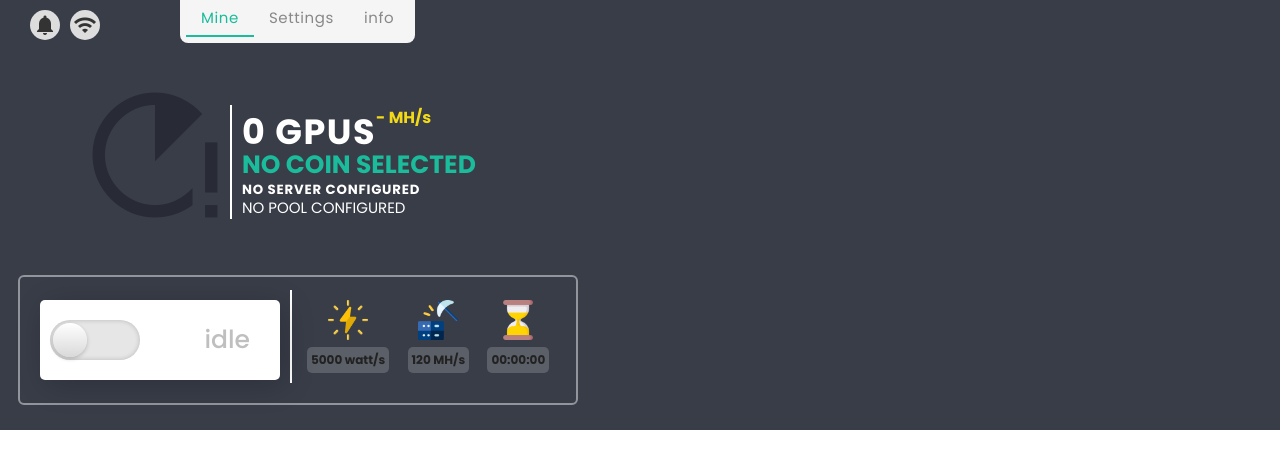
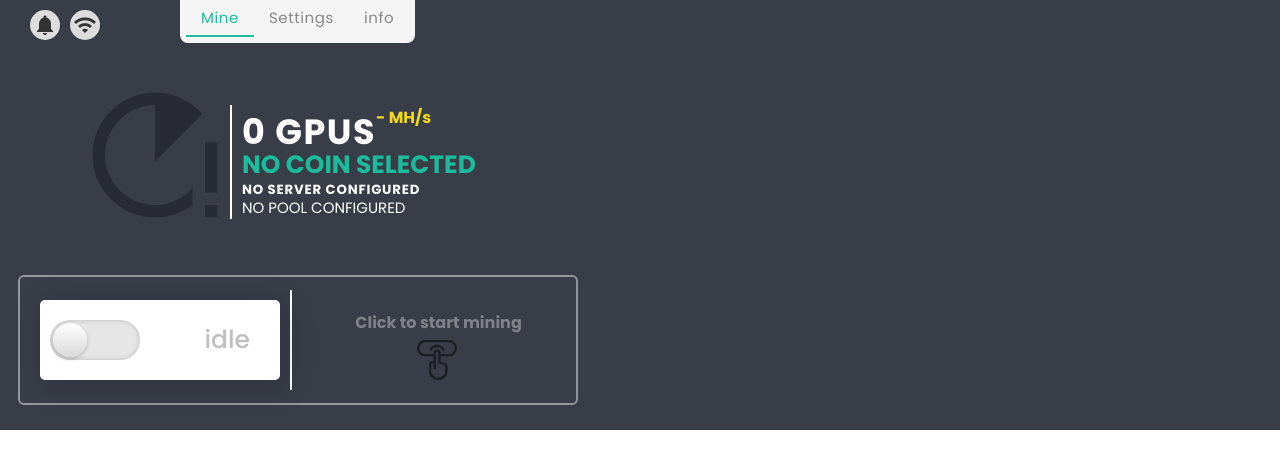
Before and after one commit to specfor/minerAPP, a PHP site: page / in a window 1280 px wide. Shown: the top 469 px of the page. Run offline with PHP 8.4, Linux system fonts and the light colour scheme; some libraries are stand-ins or nearby versions.

Commit message:
click to start button addded

```diff
--- a/index.html
+++ b/index.html
@@ -96,8 +96,8 @@
           -->
 
           <!--New theme-stats-->
-          <div class="box">
-            <div class="item">
+          <div class="box ">
+            <div class="item ">
                 <img src="./power.png" alt="" width="40px" height="40px">
                 <h2>5000 watt/s</h2>
             </div>
@@ -112,7 +112,13 @@
           </div>
           <!--New theme-stats-->
 
+          <!--NOT-RUNNING-->
+          <div class="box-c">
+            <h3>Click to start mining</h3>
+            <img src="./click.png" alt="">
 
+          </div>
+          <!--NOT-RUNNING-->
         </div>
 
         <div class="checkbox">
--- a/style.css
+++ b/style.css
@@ -254,7 +254,11 @@ input:checked ~ .text:before{
   border-radius: 6px;
 }
 
-/*==New theme-icons==*/
+
+
+
+/*==START-New theme-icons==*/
+
 .panel .box{
   position: fixed;
   top: 310px;
@@ -262,6 +266,7 @@ input:checked ~ .text:before{
   border-left: 2px solid white;
   padding-left: 5px;
   width: 290px;
+  opacity: 0%;
 }
 .panel .box .item{
   display: inline-block;
@@ -279,6 +284,38 @@ input:checked ~ .text:before{
   border-radius: 5px;
   padding: 4px;
 }
+/*==END-New theme-icons==*/
+/*--NOT-RUNNING--*/
+.panel .box-c{
+  position: fixed;
+  top: 310px;
+  left: 290px;
+  border-left: 2px solid white;
+  padding-left: 5px;
+  width: 290px;
+  height: 100px;
+
+}
+.panel .box-c img{
+  width: 40px;
+  height: 40px;
+  justify-content: center;
+  text-align: center;
+  margin-left: 120px;
+  opacity: 50%;
+  margin-top: 5px;
+}
+.panel .box-c h3{
+  margin-top: 20px;
+  font-size: 16px;
+  text-align: center;
+  color: rgba(255, 255, 255, 0.356);
+}
+
+/*--NOT-RUNNING--*/
+
+
+
 
 .dis{
   opacity: 100%;
```
Also changed, not shown: click.png (added).
